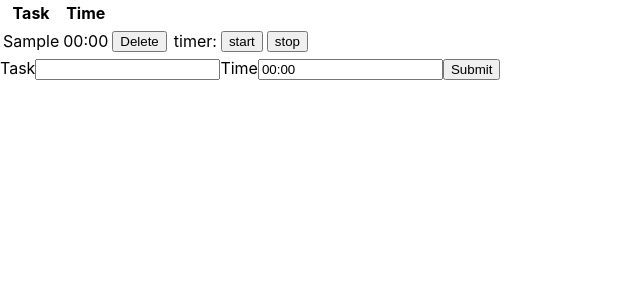
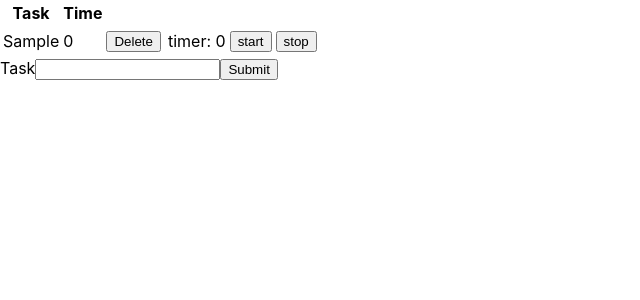
Before and after one commit to bigJohanna/task-master-react, a React (Create React App) app: page / in a window 1280 px wide. Both pictures are taken after typing "Sample" into the empty fields and a click on the button "Submit". Shown: the top 300 px of the page, without its empty margins (0-640 px from the left). Built offline with nearby package versions, Linux system fonts and the light colour scheme; the HTML template or start-up script is replaced by a standard one.

Commit message:
added functions for start and stop timer

```diff
--- a/src/Form.js
+++ b/src/Form.js
@@ -2,7 +2,7 @@ import React, {Component} from 'react'
 class Form extends Component {
     initialState = {
         task: '',
-        time: '00:00',
+        time: 0,
     }
 
     state = this.initialState
@@ -14,9 +14,14 @@ class Form extends Component {
         })
     }
 
+    submitForm = () => {
+        this.props.handleSubmit(this.state)
+        this.setState(this.initialState)
+    }
+
 
     render() {
-        const {task, time} = this.state;
+        const {task} = this.state;
 
         return (
             <form>
@@ -27,21 +32,11 @@ class Form extends Component {
                     id="task"
                     value={task}
                     onChange={this.handleChange}/>
-                <label htmlFor="time">Time</label>
-                <input
-                    type="text"
-                    name="time"
-                    id="time"
-                    value={time}
-                    />
                 <input type="button" value="Submit" onClick={this.submitForm} />
             </form>
         );
     }
-    submitForm = () => {
-        this.props.handleSubmit(this.state)
-        this.setState(this.initialState)
-    }
+
 }
 
 export default Form
--- a/src/Timer.js
+++ b/src/Timer.js
@@ -1,22 +1,34 @@
 import React, {Component} from 'react'
 
 class Timer extends Component{
+    constructor(props){
+        super(props)
+        this.state = {
+            time: 0
+        }
+        this.startTimer = this.startTimer.bind(this)
+        this.stopTimer = this.stopTimer.bind(this)
+    }
+
     startTimer() {
-        console.log("start")
+        this.timer = setInterval(() => this.setState({
+            time: this.state.time +1
+        }), 1000)
+        console.log(this.state.time)
     }
     stopTimer() {
+        clearInterval(this.timer)
         console.log("stop")
     }
-    resetTimer() {
-        console.log("reset")
-    }
+
 
     render(){
+            const {time} = this.state;
         return (
             <tr>
-                <td>timer: </td>
-                <td><button>start</button></td>
-                <td><button>stop</button></td>
+                <td>timer: {this.state.time}</td>
+                <td><button onClick={this.startTimer}>start</button></td>
+                <td><button onClick={this.stopTimer}>stop</button></td>
             </tr>
         )
     }
```
